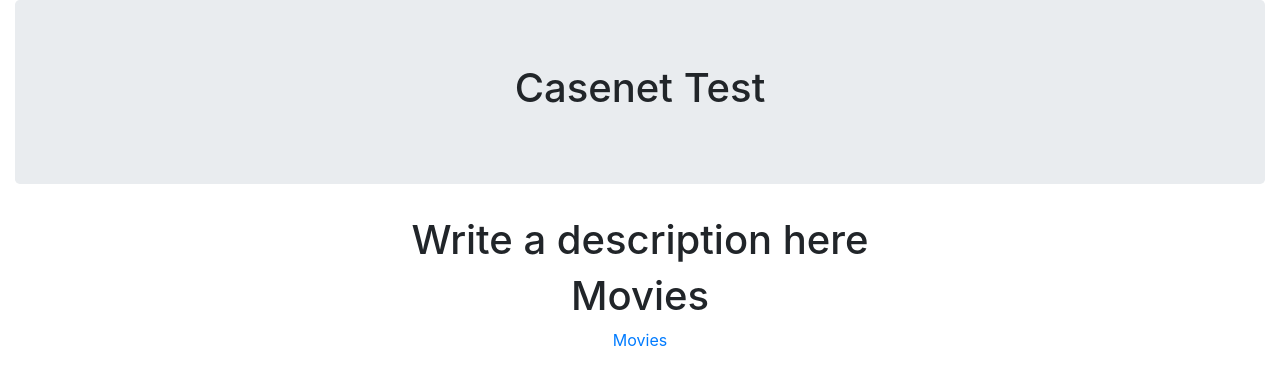
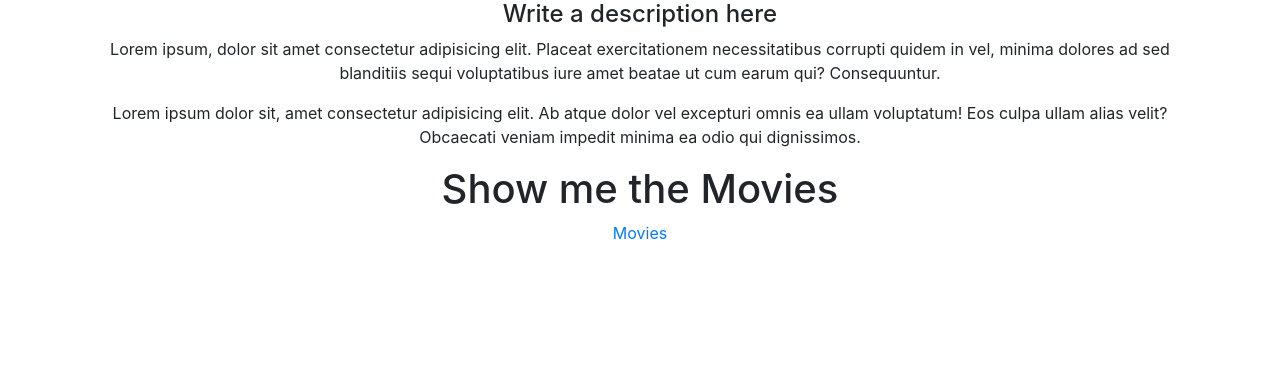
Before and after one commit to OscarGuerreroLopez/test_for_job_done_in_4hours_angular, an Angular app: page / in a window 1280 px wide. Shown: the top 384 px of the page. Built offline with nearby package versions, Linux system fonts and the light colour scheme.

Commit message:
Just getting rid of a little thing

```diff
--- a/src/app/home/home.component.html
+++ b/src/app/home/home.component.html
@@ -1,12 +1,20 @@
 <div class="container-fluid">
-  <div class="jumbotron text-center">
-    <h1>Casenet Test</h1>
-  </div>
   <div class="container text-center">
-    <h1>Write a description here</h1>
+    <h4>Write a description here</h4>
+    <p>
+      Lorem ipsum, dolor sit amet consectetur adipisicing elit. Placeat
+      exercitationem necessitatibus corrupti quidem in vel, minima dolores ad
+      sed blanditiis sequi voluptatibus iure amet beatae ut cum earum qui?
+      Consequuntur.
+    </p>
+    <p>
+      Lorem ipsum dolor sit, amet consectetur adipisicing elit. Ab atque dolor
+      vel excepturi omnis ea ullam voluptatum! Eos culpa ullam alias velit?
+      Obcaecati veniam impedit minima ea odio qui dignissimos.
+    </p>
   </div>
   <div class="text-center">
-    <h1>Movies</h1>
+    <h1>Show me the Movies</h1>
     <a routerLink="movies">Movies</a>
   </div>
 </div>
```
